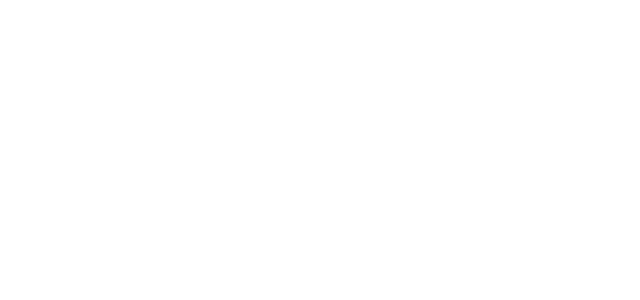
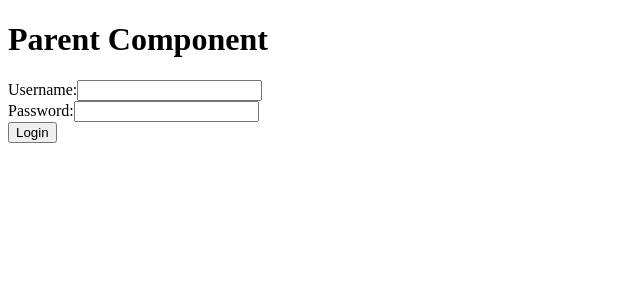
Before and after one commit to acciojob/lift-state-up-5-Razz700, a React app: page / in a window 1280 px wide. Shown: the top 300 px of the page, without its empty margins (0-640 px from the left). Built offline with nearby package versions, Linux system fonts and the light colour scheme.

Commit message:
first commit

```diff
--- a/src/components/App.js
+++ b/src/components/App.js
@@ -1,10 +1,14 @@
 
-import React from "react";
+import React, { useState } from "react";
 import './../styles/App.css';
+import Form from "./Form";
 
 const App = () => {
+  const [isLoggedIn,setisLoggedIn]=useState('false');
   return (
     <div>
+      <h1>Parent Component</h1>
+      <Form checkLogin={setisLoggedIn}/>
         {/* Do not remove the main div */
         //hello
         }
--- /dev/null
+++ b/src/components/Form.js
@@ -0,0 +1,31 @@
+import React from 'react'
+
+const Form = ({checkLogin}) => {
+    let input1,input2;
+    const handleChange=(e)=>{input1=e.target.value;
+        //console.log('hid',e.target.value,input1)
+    }
+    const handlePassword=(e)=>{input2=e.target.value;}
+    const handleSubmit=(e)=>{
+e.preventDefault();
+console.log(input1,input2);
+if (input1.length>0 && input2.length>0) {
+    checkLogin('true');
+    document.getElementById('form').innerHTML="You are Logged in!";
+}
+
+    }
+  return (
+    <div id='form'>
+        <form>
+        <label>Username:</label>
+        <input type='text' onChange={handleChange} value={input1} required/><br/>
+        <label>Password:</label>
+        <input type='password'onChange={handlePassword} value={input2} required/><br/>
+        <input type='submit' value={'Login'} onClick={handleSubmit}/>
+        </form>
+    </div>
+  )
+}
+
+export default Form
```
Also changed, not shown: 1 other file (tests, documents, lock files or other folders).
